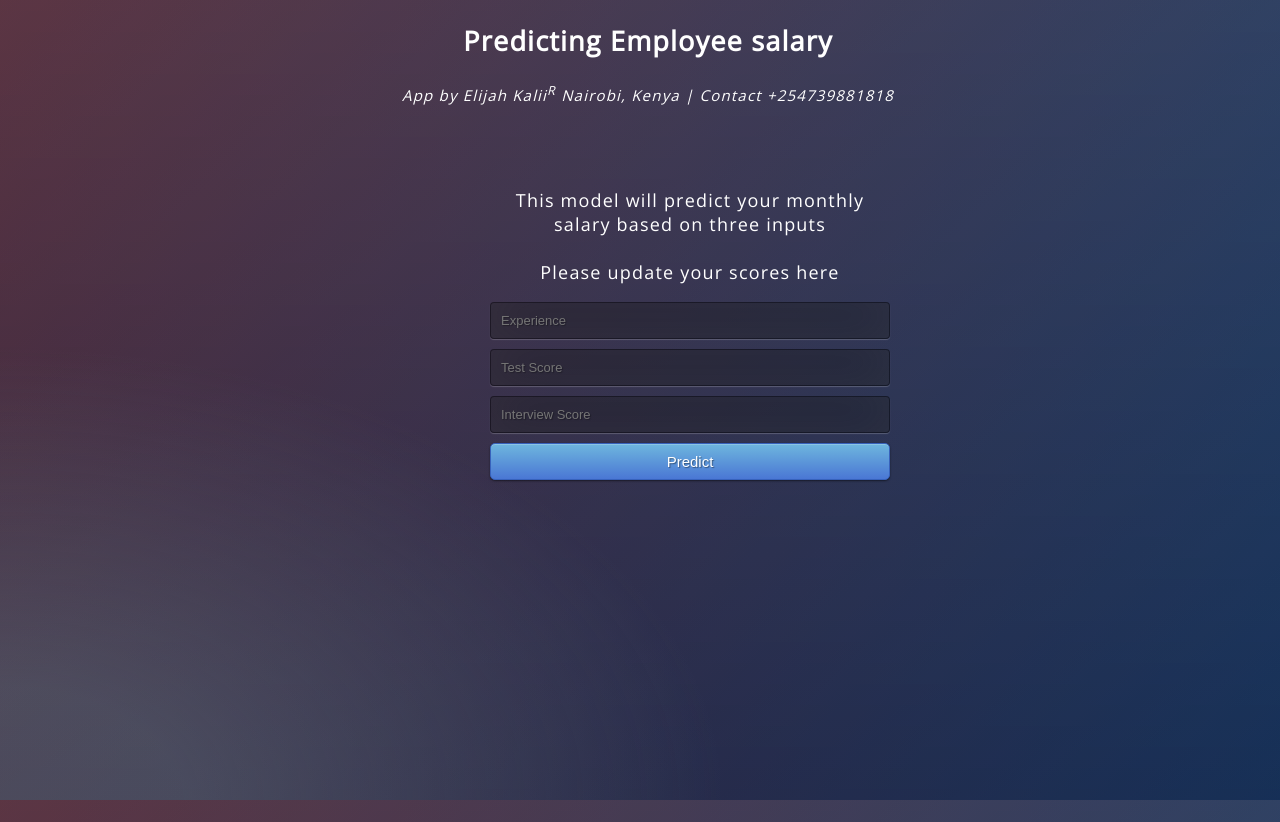
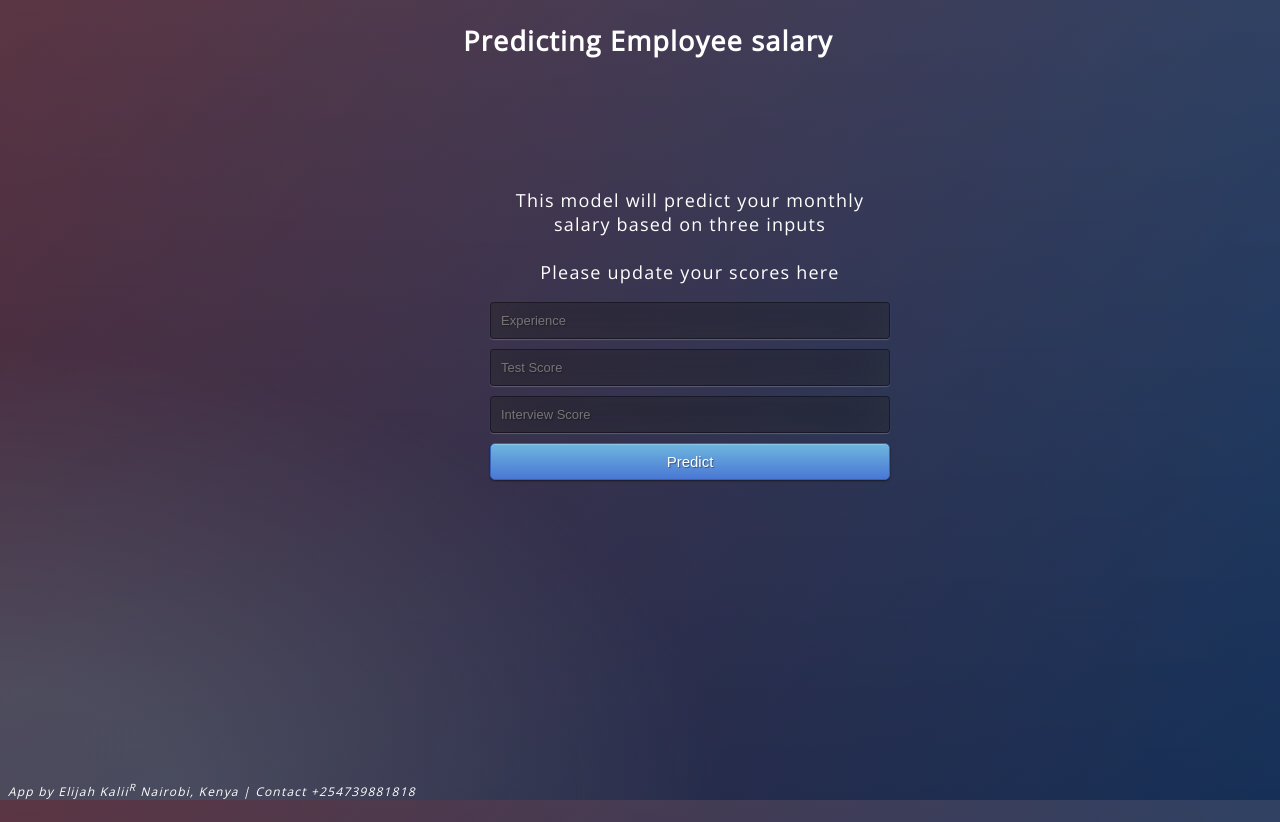
Before and after one commit to ElijahKalii/Linear-Model-in-Heroku, a Flask app: page / in a window 1280 px wide. Run offline with Flask 2, Linux system fonts and the light colour scheme; parts of the project's set-up code (start-up, migrations or seed data) failed here and were passed over.

Commit message:
Update style_new.css

```diff
--- a/static/style_new.css
+++ b/static/style_new.css
@@ -28,6 +28,12 @@ body {
 	background: -ms-radial-gradient(0% 100%, ellipse cover, rgba(104,128,138,.4) 10%,rgba(138,114,76,0) 40%), -ms-linear-gradient(top,  rgba(57,173,219,.25) 0%,rgba(42,60,87,.4) 100%), -ms-linear-gradient(-45deg,  #670d10 0%,#092756 100%);
 	background: -webkit-radial-gradient(0% 100%, ellipse cover, rgba(104,128,138,.4) 10%,rgba(138,114,76,0) 40%), linear-gradient(to bottom,  rgba(57,173,219,.25) 0%,rgba(42,60,87,.4) 100%), linear-gradient(135deg,  #670d10 0%,#092756 100%);
 	filter: progid:DXImageTransform.Microsoft.gradient( startColorstr='#3E1D6D', endColorstr='#092756',GradientType=1 );
+
+footer {
+  position: fixed;
+  font-size: 0.8em;
+  bottom: 0;
+}
 
 }
 .login {
```
